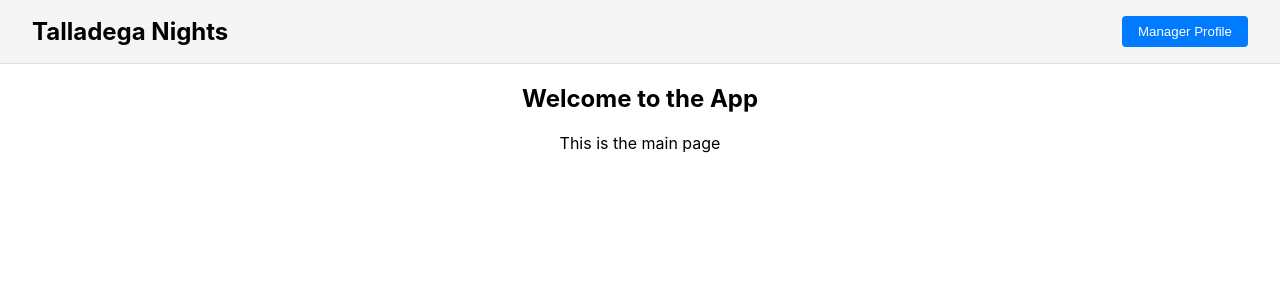
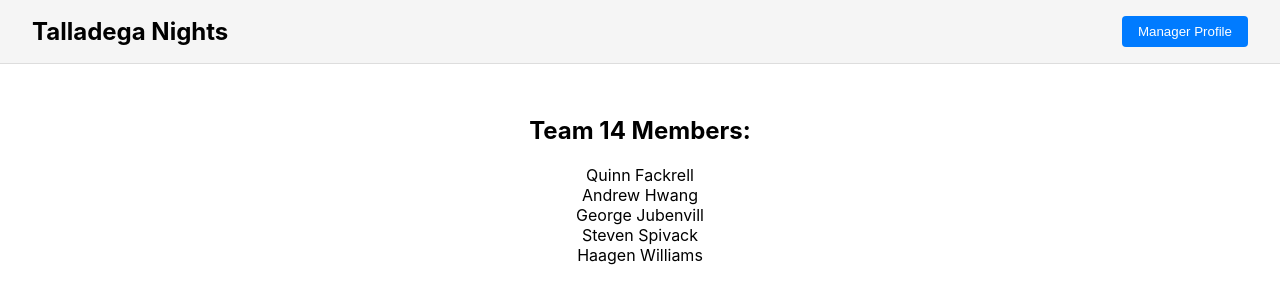
Before and after one commit to SSpivack13/F25-Team14, a React (Create React App) app in the folder client/: page / in a window 1280 px wide. Shown: the top 304 px of the page. Built offline with nearby package versions, Linux system fonts and the light colour scheme.

Commit message:
Home page edit
Imported Template.css, edited home page

```diff
--- a/client/src/App.js
+++ b/client/src/App.js
@@ -1,6 +1,7 @@
 import './App.css';
 import { BrowserRouter as Router, Routes, Route, useNavigate } from 'react-router-dom';
 import { useState } from 'react';
+import './Template.css';
 
 function Banner() {
   const navigate = useNavigate();
@@ -15,9 +16,15 @@ function Banner() {
 
 function HomePage() {
   return (
-    <div className="home-content">
-      <h2>Welcome to the App</h2>
-      <p>This is the main page</p>
+    <div className="template-content">
+      <h2>Team 14 Members:</h2>
+      <p>
+        Quinn Fackrell<br />
+        Andrew Hwang<br />
+        George Jubenvill<br />
+        Steven Spivack<br />
+        Haagen Williams
+      </p>
     </div>
   );
 }
--- a/package.json
+++ b/package.json
@@ -16,7 +16,11 @@
   "dependencies": {
     "cors": "^2.8.5",
     "dotenv": "^17.2.2",
-    "express": "^5.1.0"
+    "express": "^5.1.0",
+    "react-dom": "^19.1.1",
+    "react-router-dom": "^7.9.3",
+    "react-scripts": "^5.0.1",
+    "web-vitals": "^5.1.0"
   },
   "devDependencies": {
     "concurrently": "^9.2.1",
```
Also changed, not shown: 1 other file (tests, documents, lock files or other folders).
